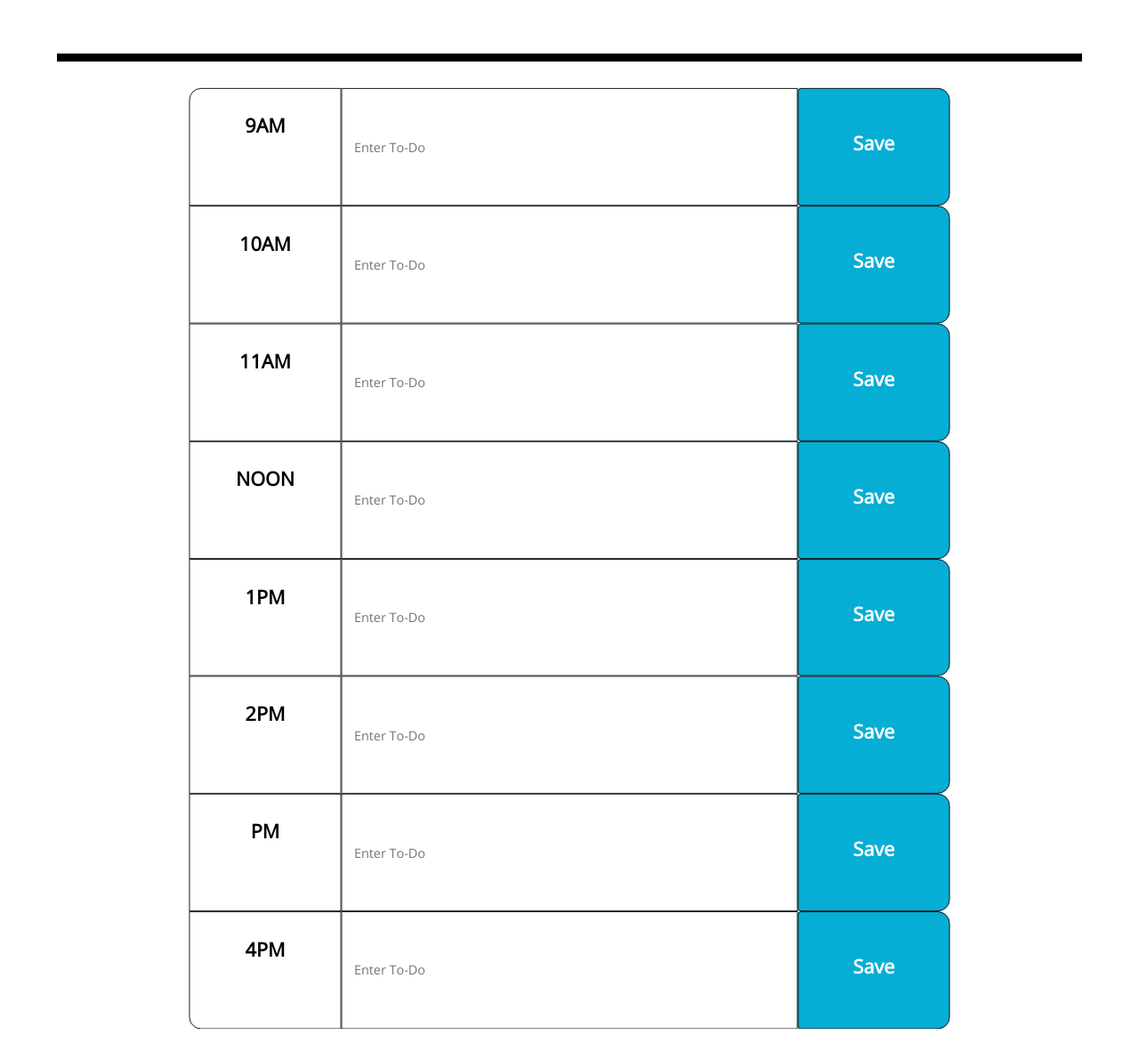
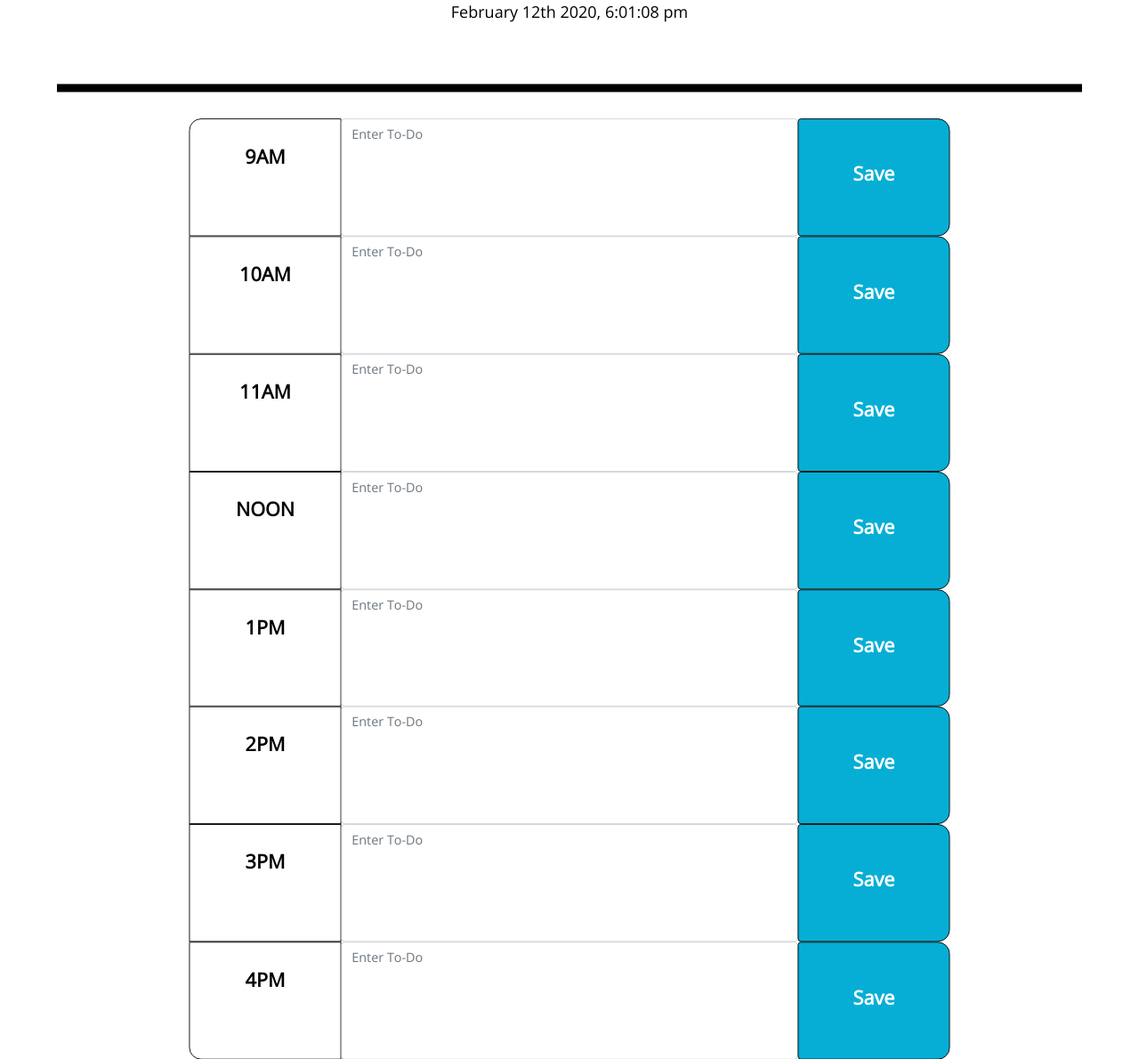
Before and after one commit to robertharris95/Homework-5, a plain HTML site: page index.html in a window 1280 px wide. Shown: the part 191-1381 px from the top of the page at 89% size. Before the commit the page ends 1347 px from the top, so only its background shows below. Drawn offline with nearby package versions, Linux system fonts and the light colour scheme.

Commit message:
Separated script into separate file

```diff
--- a/index.html
+++ b/index.html
@@ -37,10 +37,8 @@
               <h4> <b>9AM</b> </h4>
           </div>
 
-           <input type="schedule"
-           class=" col-md-6 description"
-           id="userinput"
-           placeholder="Enter To-Do">
+           <textarea class="form-control col-md-6" id="userinput" rows="5" placeholder="Enter To-Do"></textarea>
+
 
           <button type="button" class=" col-md-2 btn btn-primary btn-block saveBtn">
             <h4> <b>Save</b> </h4>
@@ -52,12 +50,7 @@
             </div>
 
 
-            <input type="schedule"
-            class=" col-md-6 description"
-            id="userinput"
-
-            placeholder="Enter To-Do">
-
+           <textarea class="form-control col-md-6" id="userinput" rows="5" placeholder="Enter To-Do"></textarea>
 
             <button type="button" class=" col-md-2 btn btn-primary btn-block saveBtn">
               <h4> <b>Save</b> </h4>
@@ -68,10 +61,8 @@
           </div>
 
 
-          <input type="schedule"
-          class=" col-md-6 description"
-          id="userinput"
-          placeholder="Enter To-Do">
+
+          <textarea class="form-control col-md-6" id="userinput" rows="5" placeholder="Enter To-Do"></textarea>
 
 
           <button type="button" class=" col-md-2 btn btn-primary btn-block saveBtn">
@@ -84,10 +75,7 @@
           </div>
 
 
-          <input type="schedule"
-          class=" col-md-6 description"
-          id="userinput"
-          placeholder="Enter To-Do">
+          <textarea class="form-control col-md-6" id="userinput" rows="5" placeholder="Enter To-Do"></textarea>
 
 
           <button type="button" class=" col-md-2 btn btn-primary btn-block saveBtn">
@@ -99,10 +87,7 @@
           </div>
 
 
-          <input type="schedule"
-          class=" col-md-6 description"
-          id="userinput"
-          placeholder="Enter To-Do">
+          <textarea class="form-control col-md-6" id="userinput" rows="5" placeholder="Enter To-Do"></textarea>
 
 
           <button type="button" class=" col-md-2 btn btn-primary btn-block saveBtn">
@@ -115,10 +100,7 @@
           </div>
 
 
-          <input type="schedule"
-          class=" col-md-6 description"
-          id="userinput"
-          placeholder="Enter To-Do">
+          <textarea class="form-control col-md-6" id="userinput" rows="5" placeholder="Enter To-Do"></textarea>
 
 
           <button type="button" class=" col-md-2 btn btn-primary btn-block saveBtn">
@@ -126,14 +108,11 @@
           </button>
         <!-- 3PM Row  -->
           <div class = "col-md-2 offset-md-1 hour ">
-          <h4> <b>PM</b> </h4>
+          <h4> <b>3PM</b> </h4>
           </div>
 
 
-          <input type="schedule"
-          class=" col-md-6 description"
-          id="userinput"
-          placeholder="Enter To-Do">
+          <textarea class="form-control col-md-6" id="userinput" rows="5" placeholder="Enter To-Do"></textarea>
 
 
           <button type="button" class=" col-md-2 btn btn-primary btn-block saveBtn">
@@ -146,10 +125,7 @@
           </div>
 
 
-          <input type="schedule"
-          class=" col-md-6 description"
-          id="userinput"
-          placeholder="Enter To-Do">
+          <textarea class="form-control col-md-6" id="userinput" rows="5" placeholder="Enter To-Do"></textarea>
 
 
           <button type="button" class=" col-md-2 btn btn-primary btn-block saveBtn">
@@ -159,26 +135,9 @@
       </div>
     </div>
 
+    <!-- Script -->
     <script src="https://code.jquery.com/jquery-3.4.1.min.js"></script>
     <script src="https://cdnjs.cloudflare.com/ajax/libs/moment.js/2.24.0/moment.min.js"></script>
-      <script type="text/javascript">
-      // To auto set screen to 90% zoom for easier viewing
-      var scale = 'scale(0.9)';
-      document.body.style.webkitTransform =  scale;    // Chrome, Opera, Safari
-      document.body.style.msTransform =   scale;       // IE 9
-      document.body.style.transform = scale;     // General
-
-      var userinput = [];
-      var display = localStorage.getItem("schedule")
-
-        // Function to save content into local storage
-          $(".saveBtn").on("click",function(e){
-              e.preventDefault();
-              var userinput = $("#userinput").text;
-                localStorage.setitem("schedule", userinput);
-          });
-
-
-      </script>
+    <script type="text/javascript" src="script.js"></script>
   </body>
 </html>
--- /dev/null
+++ b/script.js
@@ -0,0 +1,29 @@
+// To auto set screen to 90% zoom for easier viewing
+var scale = 'scale(0.9)';
+document.body.style.webkitTransform =  scale;    // Chrome, Opera, Safari
+document.body.style.msTransform =   scale;       // IE 9
+document.body.style.transform = scale;     // General
+
+
+
+// Variable define
+var userinput = [];
+var display = localStorage.getItem("schedule")
+var current = moment().format('MMMM Do YYYY, h:mm:ss a');
+var currenttime = moment().format('h:mm:ss a')
+
+
+
+//Functions
+  // To display the current day and time
+    $("#currentDay").text(current)
+
+  // Function to save content into local storage
+    $(".saveBtn").on("click",function(e){
+        e.preventDefault();
+        var userinput = $("#userinput").text;
+        localStorage.setitem("schedule", userinput);
+    });
+
+
+//Methods
```
